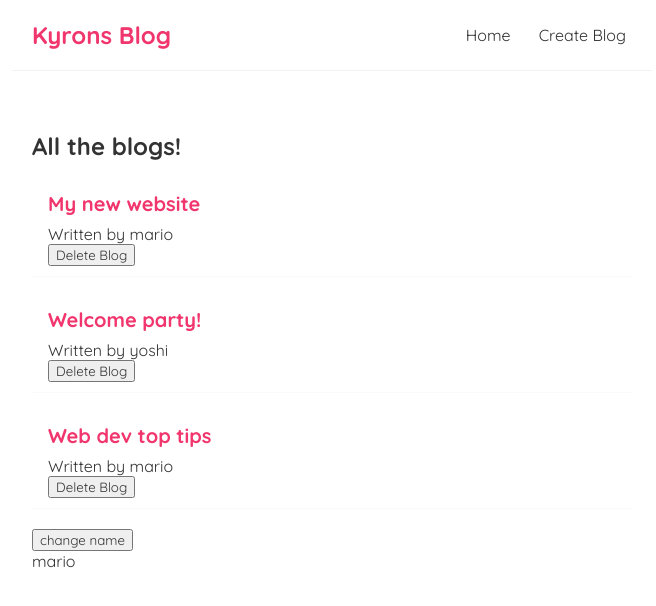
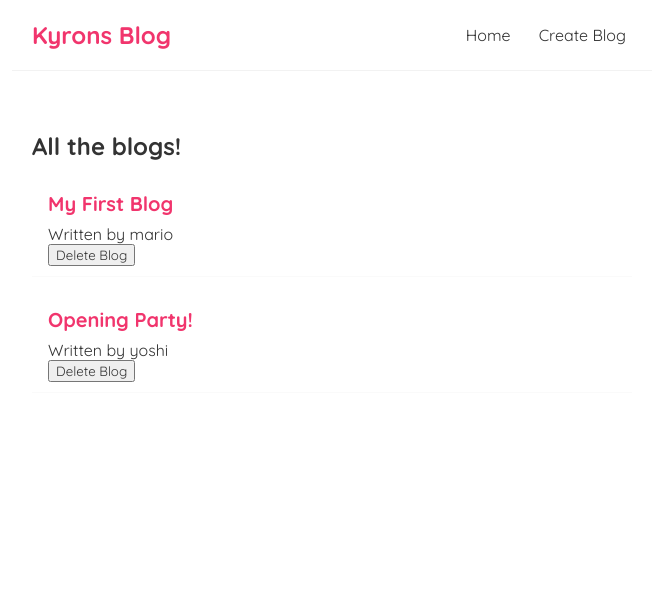
Before and after one commit to kyron321/Blog, a React (Create React App) app: page / in a window 1280 px wide. Shown: the top 606 px of the page, without its empty margins (308-964 px from the left). Built offline with nearby package versions, Linux system fonts and the light colour scheme; data requests are answered from the project's data file; the HTML template or start-up script is replaced by a standard one.

Commit message:
added conditional rendering of blogs fetched from json db

```diff
--- a/src/Home.js
+++ b/src/Home.js
@@ -2,29 +2,28 @@
 import BlogList from "./BlogList";
 
 const Home = () => {
-  const [blogs, setBlogs] = useState([
-    { title: "My new website", body: "lorem ipsum...", author: "mario", id: 1 },
-    { title: "Welcome party!", body: "lorem ipsum...", author: "yoshi", id: 2 },
-    {title: "Web dev top tips",body: "lorem ipsum...", author: "mario", id: 3,}
-  ]);
+  const [blogs, setBlogs] = useState(null);
 
-const [name, setName] = useState("mario")
+  const [name, setName] = useState("mario");
 
-const handleDelete = (id) =>{
-    const newBlogs = blogs.filter(blog => blog.id !== id)
-    setBlogs(newBlogs)
-}
+  const handleDelete = (id) => {
+    const newBlogs = blogs.filter((blog) => blog.id !== id);
+    setBlogs(newBlogs);
+  };
 
-useEffect(()=>{
-console.log("poop")
-console.log(name)
-},[name])
+  useEffect(() => {
+    fetch("http://localhost:8000/blogs")
+      .then((res) => {
+        return res.json();
+      })
+      .then((data) => {
+        setBlogs(data);
+      });
+  }, []);
 
   return (
     <div className="home">
-      <BlogList blogs={blogs} title="All the blogs!" handleDelete={handleDelete} />
-      <button onClick={()=> setName("luigi")}>change name</button>
-      <p>{name}</p>
+      {blogs && <BlogList blogs={blogs} title="All the blogs!" handleDelete={handleDelete} />}
     </div>
   );
 };
```
